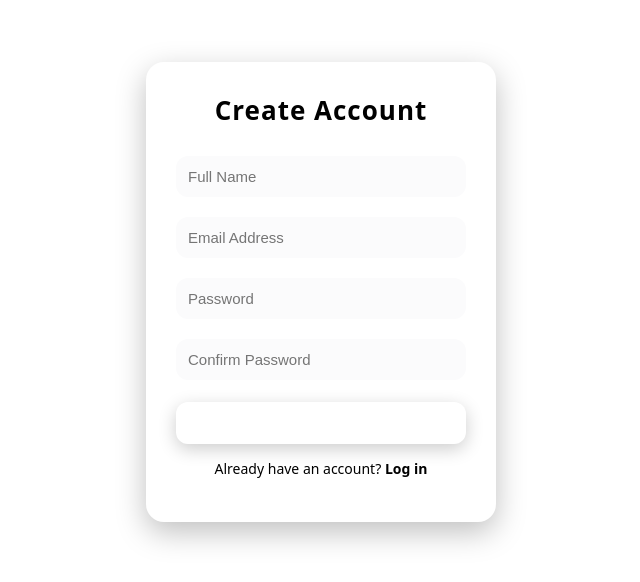
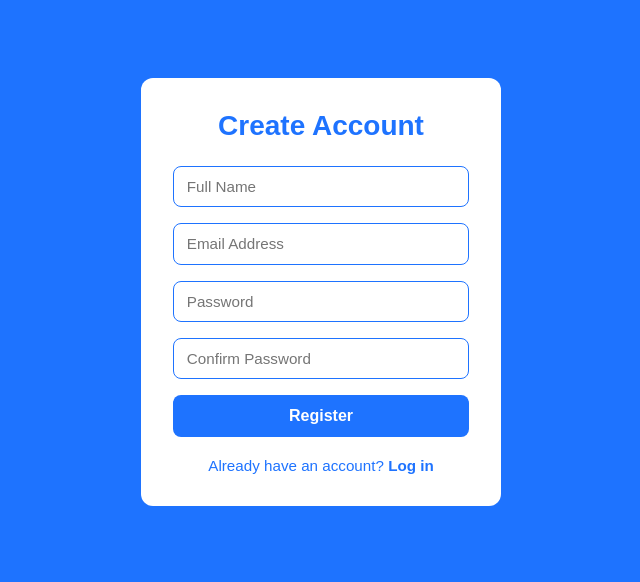
Before and after one commit to Phakamisa27/Bus-Management-System-fronted, a plain HTML site: page register.html in a window 1280 px wide. Shown: the part 108-690 px from the top of the page, without its empty margins (319-959 px from the left). Drawn offline with Linux system fonts and the light colour scheme.

Commit message:
changing the frontend

```diff
--- a/css/register.css
+++ b/css/register.css
@@ -1,85 +1,94 @@
+:root {
+  --primary: #1e73ff;
+  --secondary: #ffffff;
+}
+
 * {
   box-sizing: border-box;
+  margin: 0;
+  padding: 0;
+  font-family: Arial, sans-serif;
 }
 
 body {
-  margin: 0;
-  padding: 0;
-  background-size: cover;
-  background-position: center;
-  background-repeat: no-repeat;
-  background-attachment: fixed;
-
-  font-family: system-ui, Arial;
-  color: var(--text-light);
+  min-height: 100vh;
+  background: var(--primary);
   display: flex;
+  align-items: center;
   justify-content: center;
-  align-items: center;
-  height: 100vh;
+  color: var(--primary);
 }
 
 .container {
-  background: var(--card);
-  border: 1px solid var(--border);
-  padding: 30px;
-  width: 350px;
-  border-radius: 18px;
-  box-shadow: 0 10px 30px rgba(0, 0, 0, 0.25);
-  backdrop-filter: blur(5px);
+  width: 100%;
+  max-width: 360px;
+  background: var(--secondary);
+  padding: 2rem;
+  border-radius: 12px;
 }
 
 h2 {
+  color: var(--primary);
   text-align: center;
-  font-size: 26px;
-  margin-top: 0;
-  margin-bottom: 18px;
-  letter-spacing: 1px;
+  margin-bottom: 1.5rem;
+  font-size: 1.75rem;
+  font-weight: 700;
+}
+
+form {
+  display: flex;
+  flex-direction: column;
+  gap: 0;
 }
 
 input {
   width: 100%;
-  padding: 12px;
-  margin: 10px 0;
-  border-radius: 12px;
-  border: 1px solid var(--border);
-  background: #fbfbfc;
-  color: var(--text-light);
-  font-size: 15px;
+  padding: 0.7rem 0.8rem;
+  margin-bottom: 1rem;
+  border: 1px solid var(--primary);
+  border-radius: 8px;
+  color: var(--primary);
+  background: var(--secondary);
+  font-size: 0.95rem;
+}
+
+input:last-of-type {
+  margin-bottom: 0;
 }
 
 input:focus {
-  outline: 1px solid var(--accent);
+  outline: none;
+  box-shadow: 0 0 0 2px var(--primary);
 }
 
 button {
   width: 100%;
-  padding: 12px;
+  padding: 0.75rem;
+  margin-top: 1rem;
   border: none;
-  border-radius: 12px;
-  background: linear-gradient(180deg, var(--button1), var(--button2));
-  color: white;
-  font-size: 16px;
-  font-weight: 700;
+  border-radius: 8px;
+  background: var(--primary);
+  color: var(--secondary);
   cursor: pointer;
-  margin-top: 12px;
-  box-shadow: 0 5px 18px rgba(0, 0, 0, 0.2);
+  font-size: 1rem;
+  font-weight: 600;
 }
 
 button:hover {
-  opacity: 0.9;
+  opacity: 0.95;
 }
 
 p {
   text-align: center;
-  margin-top: 15px;
-  color: var(--muted);
-  font-size: 14px;
+  margin-top: 1.25rem;
+  color: var(--primary);
+  font-size: 0.95rem;
 }
 
 a {
-  color: var(--accent);
+  color: var(--primary);
+  font-weight: 600;
   text-decoration: none;
-  font-weight: 600;
 }
 
 a:hover {
```
Also changed, not shown: css/login.css (+7 -2 lines), login.html (+1 -0 lines).
